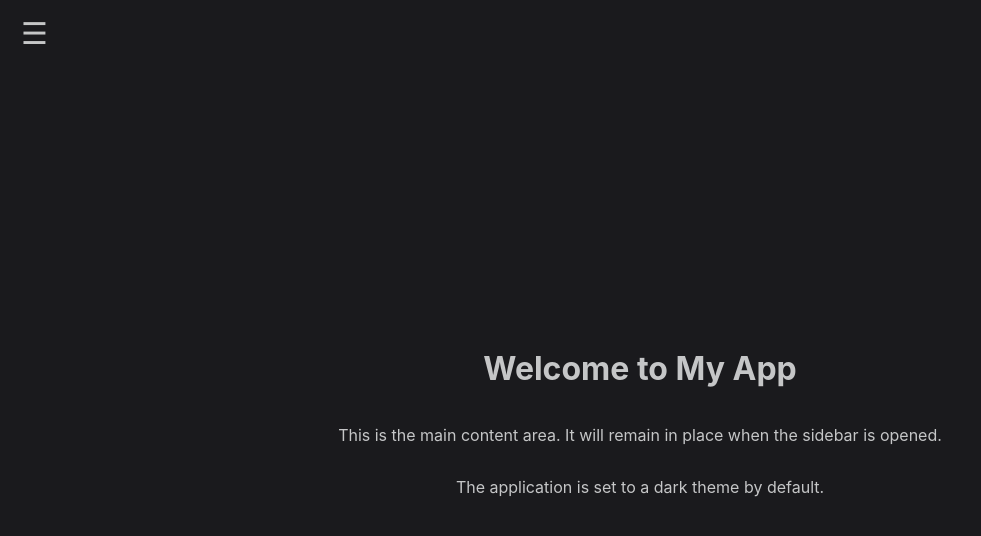
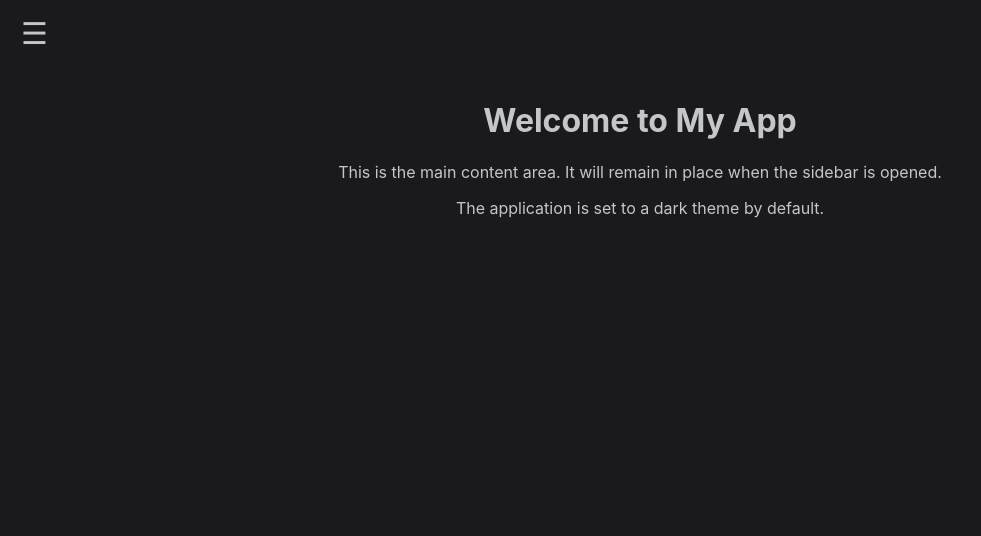
Before and after one commit to connectoniccom/Connectonic.com, a React (Create React App) app: page / in a window 1280 px wide. Shown: the top 536 px of the page, without its empty margins (0-981 px from the left). Built offline with nearby package versions, Linux system fonts and the light colour scheme.

Commit message:
Hello my contents should start like how most app should be

```diff
--- a/src/App.css
+++ b/src/App.css
@@ -19,13 +19,9 @@ body {
 }
 
 #main-content {
-  display: flex;
-  flex-direction: column;
-  justify-content: center;
-  align-items: center;
+  padding: 20px;
+  padding-top: 80px; /* Pushes content down from the top */
   text-align: center;
-  height: 100vh;
-  padding: 20px;
   transition: margin-left 0.3s;
 }
 
```
